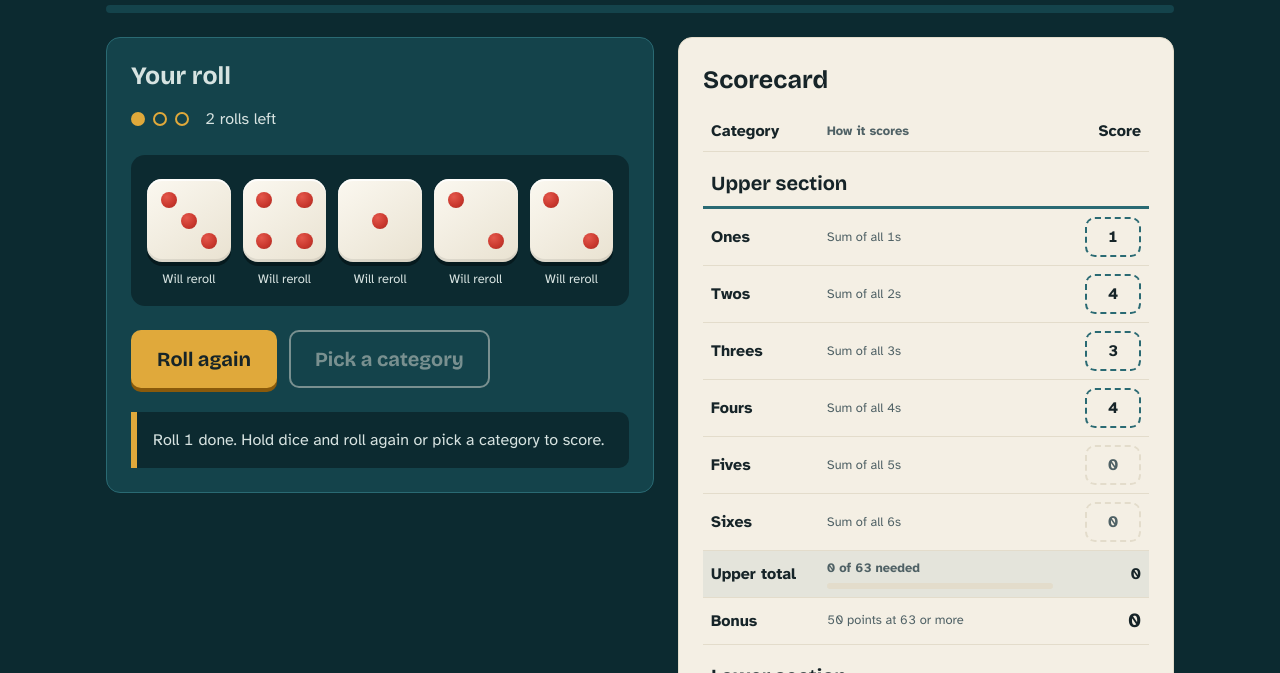
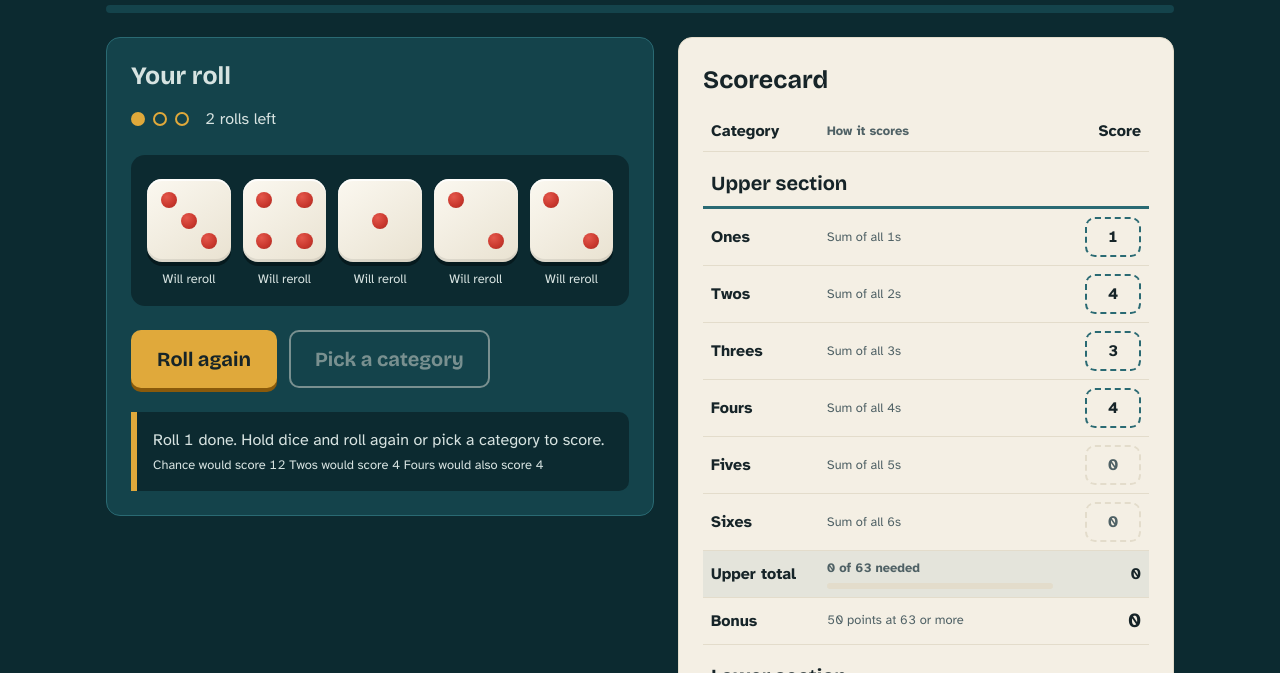
Before and after one commit to danicagrn/yatzy, a plain HTML site: page index.html in a window 1280 px wide. Both pictures are taken after a click on the button "Roll dice". Shown: the part 127-800 px from the top of the page. Drawn offline with nearby package versions, Linux system fonts and the light colour scheme.

Commit message:
fixed tiny bugs so the actual game is very similar nearly identical to the mockups

```diff
--- a/index.html
+++ b/index.html
@@ -3,7 +3,7 @@
     <head>
         <meta charset="utf-8">
         <meta name="viewport" content="width=device-width, initial-scale=1">
-        <title> Yatzy</title>
+        <title>Yatzy</title>
         <!-- Fonts -->
          <link rel="preconnect" href="https://fonts.googleapis.com">
          <link rel="preconnect" href="https://fonts.gstatic.com" crossorigin>
@@ -22,8 +22,8 @@
                 </div>
 
                 <div class="round-info">
-                    <p id ="round-text">Round 1 of 15</p>
-                    <!--Bar width for rounds completed (6 of 15 = 40%) -->
+                    <p id="round-text">Round 1 of 15</p>
+                    <!--Bar width for rounds completed -->
                     <div class="round-bar" id="round-bar" role="progressbar" aria-label="Rounds completed"
                             aria-valuemin="0" aria-valuemax="15" aria-valuenow="0">
                         <span id="round-fill" style="width: 0%"></span>
@@ -45,7 +45,7 @@
                     <!--Main actions -->
                     <div class="controls">
                         <button class="btn btn-primary" id="roll-btn">Roll dice</button>
-                    <button class ="btn btn-secondary" id="score-btn" disabled>Pick a category</button>
+                    <button class="btn btn-secondary" id="score-btn" disabled>Pick a category</button>
                     </div>
 
                     <!--Live message area: tells the player what just happened -->
@@ -63,7 +63,7 @@
                                 <th scope="col" class="num">Score</th>
                             </tr>
                         </thead>
-                        <tbody id ="score-body"></tbody>
+                        <tbody id="score-body"></tbody>
                     </table>
                 </section>
             </main>
--- a/main.js
+++ b/main.js
@@ -140,20 +140,70 @@ function renderControls() {
     }
 }
 
+const NUMBER_WORDS = ["zero", "one", "two", "three", "four", "five"];
+
+// the sentence case
+const sentenceCase = (text) => text.charAt(0) + text.slice(1).toLowerCase();
+
+// describes which dice are held
+function describeHeld() {
+    const counts = {}
+    game.dice.held.forEach((isHeld, i) => {
+        if (isHeld) {
+            const face = game.dice.values[i];
+            counts [face] = (counts[face] || 0) + 1;
+        }
+    });
+    const parts = Object.entries(counts)
+        .sort((a, b) => b[1] - a[1] || b[0] - a[0])
+        .map(([face, n]) => `${NUMBER_WORDS[n]} ${face}${n > 1 ?"s" : ""}`);
+    if (parts.length <= 1) return parts.join("");
+    return parts.slice(0, -1).join(",") + " and " + parts[parts.length -1];
+}
+
+// second line of message box: what the best open categories would score
+// the category the player has clicked (if any) is listed first
+function scoringHint() {
+    const open = Object.keys(game.engine.scoreTable)
+        .filter((cat) => game.engine.scoreTable[cat] === null)
+        .map((cat) => ({cat, pts: game.engine.calculateScore(cat, game.dice.values) }));
+
+    let options = open.filter((o) => o.pts > 0). sort((a, b) => b.pts - a.pts).slice(0, 3);
+    if (selectedCategory) {
+        const chosen = open.find((o) => o.cat === selectedCategory);
+        options = [chosen, ...options.filter((o) => o.cat !== selectedCategory)].slice(0, 3);
+    }
+    if (options.length === 0) {
+        return "Nothing scores right now. You can enter a 0 in a category you can afford to lose.";
+    }
+    return options.map((o, i) => {
+        const name = sentenceCase(INFO[o.cat][0]);
+        const also = i > 0 && o.pts === options[i - 1].pts ? "also" : "";
+        return `${name} would ${also} score ${o.pts}`;
+    }).join(" ");
+}
+
 function renderMessage() {
-    let hint = "";
-    if (game.rollsUsed > 0 && !game.isGameOver) {
-        const options = Object.keys(game.engine.scoreTable)
-            .filter((cat) => game.engine.scoreTable[cat] === null)
-            .map((cat) => [cat, game.engine.calculateScore(cat, game.dice.values)])
-            .filter(([, pts]) => pts > 0)
-            .sort((a, b) => b[1] - a[1])
-            .slice(0, 3);
-        if (options.length) {
-            hint = "Best options: " + options.map(([cat, pts]) => `${INFO[cat][0]} ${pts}`).join(",");
+    let line1 = message;
+    let line2 = "";
+
+    if (game.isGameOver) {
+        line1 = `Game over. Your final score is ${game.totalScore}.`;
+    } else if (game.rollsUsed > 0) {
+        const holding = describeHeld();
+        if (game.rollsUsed >= 3) {
+            line1 = "No rolls left. Pick a category to score.";
+        } else if (game.dice.held.every(Boolean)) {
+            line1 = "You are holding all five dice. Pick a category to score.";
+        } else if (holding) {
+            line1 = `You are holding ${holding}. Roll again or score them.`;
+        } else {
+            line1 = `Roll ${game.rollsUsed} done. Hold dice and roll again or pick a category to score.`
         }
+        line2 = scoringHint();
     }
-    $("message").innerHTML = `<p>${message}</p>`;
+
+    $("message").innerHTML = `<p>${line1}</p>` + (line2 ? `<p>${line2}</p>` : "");
 }
 
 function render() {
@@ -170,10 +220,6 @@ function render() {
 function handleRoll() {
     if (game.rollDice() === null) return;
     selectedCategory = null;
-    const left = 3 - game.rollsUsed;
-    message = left > 0
-        ? `Roll ${game.rollsUsed} done. Hold dice and roll again or pick a category to score.`
-        : "No rolls left. Pick a category to score.";
     render();
     //tumble animation on the dice that were just rolled
     document.querySelectorAll(".die-slot:not(.is-held) .die")
@@ -186,9 +232,7 @@ function handleHold(index) {
 }
 
 function handlePick(category) {
-    selectedCategory = category;
-    const pts = game.engine.calculateScore(category, game.dice.values);
-    message = `${INFO[category][0]} would score ${pts}. Press the score button to lock it in.`;
+    selectedCategory = category;;
     render()
 }
 
--- a/style.css
+++ b/style.css
@@ -367,7 +367,7 @@ button { font: inherit; cursor: pointer; }
   font-size: var(--step-2);
 }
 
-/*  Game-over preview (second screen state)  */
+/*  Game-over screen  */
 .gameover {
   max-width: 460px;
   margin: 0 auto;
@@ -397,11 +397,6 @@ button { font: inherit; cursor: pointer; }
 .gameover dt { color: var(--ink-soft); }
 .gameover dd { margin: 0; font-weight: 700; text-align: right; }
 
-.preview-label {
-  text-align: center;
-  color: var(--mist);
-  margin: 0 0 var(--space-3);
-}
 
 /*  Motion  */
 /* Roll: dice tumble while rolling (the JS build will add .is-rolling for ~0.6s) */
```
